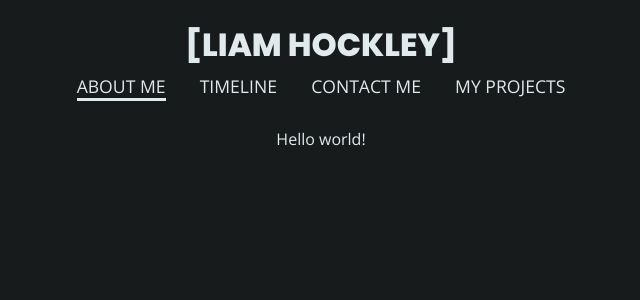
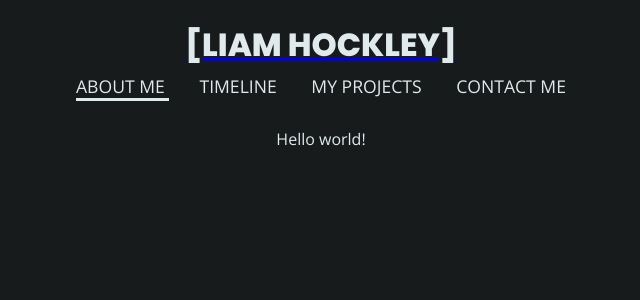
Before and after one commit to xdega/xdega.github.io, a Jekyll site: the page built from index.html, in a window 1280 px wide. Shown: the top 300 px of the page, without its empty margins (327-967 px from the left). Built offline with Jekyll 4.4.1, drawn with Linux system fonts in a browser that asks for light colours.

Commit message:
Factor out layout partials

```diff
--- /dev/null
+++ b/_includes/header.html
@@ -0,0 +1,5 @@
+<header>
+    <a href='/'>
+        <h1>[LIAM HOCKLEY]</h1>
+    </a>
+</header>
--- /dev/null
+++ b/_includes/navigation.html
@@ -0,0 +1,24 @@
+<nav>
+    <ul>
+        <li>
+            <a href="/" {% if page.url == "/" %}class="active"{% endif %}>
+                About Me
+            </a>
+        </li>
+        <li>
+            <a href="/timeline" {% if page.url == "/timeline/" %}class="active"{% endif %}>
+                Timeline
+            </a>
+        </li>
+        <li>
+            <a href="/portfolio" {% if page.url == "/portfolio/" %}class="active"{% endif %}>
+                My Projects
+            </a>
+        </li>
+        <li>
+            <a href="/contact" {% if page.url == "/contact/" %}class="active"{% endif %}>
+                Contact Me
+            </a>
+        </li>
+    </ul>
+</nav>
--- a/_layouts/default.html
+++ b/_layouts/default.html
@@ -1,19 +1,10 @@
 <!DOCTYPE html>
 <head>
     <title>LIAM HOCKLEY</title>
-    <link rel="stylesheet" href="assets/css/app.css">
+    <link rel="stylesheet" href="/assets/css/app.css">
 </head>
 <body>
-    <header>
-        <h1>[LIAM HOCKLEY]</h1>
-    </header>
-    <nav>
-        <ul>
-            <li class="active"><a href="/">About Me</a></li>
-            <li><a href="/timeline">Timeline</a></li>
-            <li><a href="/contact">Contact Me</a></li>
-            <li><a href="/portfolio">My Projects</a></li>
-        </ul>
-    </nav>
+    {% include header.html %}
+    {% include navigation.html %}
     {{ content }}
 </body>
```
Also changed, not shown: contact.html (added, +7 -0 lines), portfolio.html (added, +7 -0 lines), timeline.html (added, +7 -0 lines).
